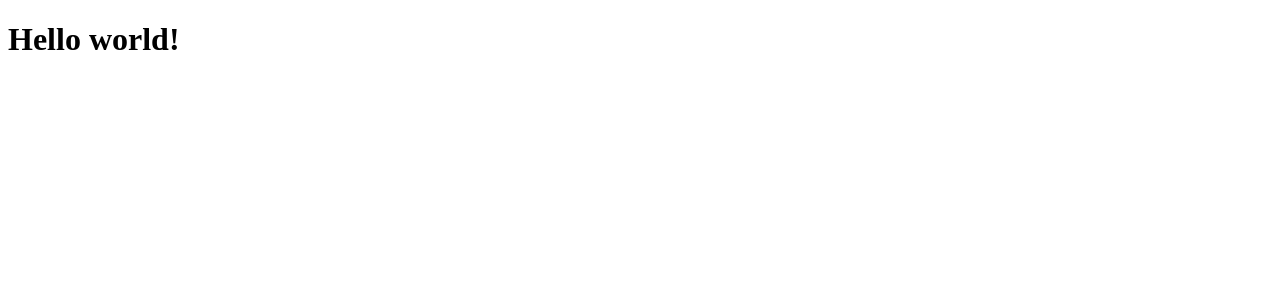
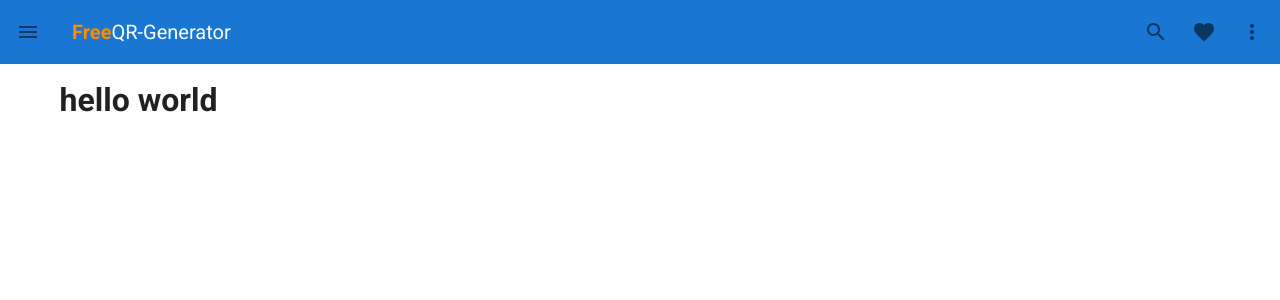
Before and after one commit to mdp-berbagi/qr-generator, a Nuxt app: page / in a window 1280 px wide. Shown: the top 300 px of the page. Built offline with nearby package versions, Linux system fonts and the light colour scheme.

Commit message:
init first UI with vuetify

```diff
--- /dev/null
+++ b/nuxt.config.js
@@ -0,0 +1,24 @@
+import colors from "vuetify/es5/util/colors";
+
+export default {
+  buildModules: [
+    // Simple usage
+    "@nuxtjs/vuetify",
+  ],
+  vuetify: {
+    theme: {
+      dark: false,
+      themes: {
+        dark: {
+          primary: colors.blue.darken2,
+          accent: colors.grey.darken3,
+          secondary: colors.amber.darken3,
+          info: colors.teal.lighten1,
+          warning: colors.amber.base,
+          error: colors.deepOrange.accent4,
+          success: colors.green.accent3,
+        },
+      },
+    },
+  },
+};
--- a/package.json
+++ b/package.json
@@ -3,9 +3,12 @@
   "dependencies": {
     "axios": "^0.21",
     "express": "^4.17.1",
-    "nuxt": "^2.15.8"
+    "nuxt": "^2.15.8",
+    "sass": "^1.43.2",
+    "webpack": "^4.46.0"
   },
   "devDependencies": {
+    "@nuxtjs/vuetify": "^1.12.1",
     "eslint": "^7.32.0"
   },
   "scripts": {
--- a/pages/index.vue
+++ b/pages/index.vue
@@ -1,3 +1,45 @@
 <template>
-  <h1>Hello world!</h1>
+  <v-app>
+    <v-app-bar app color="primary" elevate-on-scroll>
+      <v-app-bar-nav-icon></v-app-bar-nav-icon>
+
+      <v-toolbar-title
+        ><span class="font-weight-bold warning--text">Free</span>
+        <span class="white--text">QR-Generator</span>
+      </v-toolbar-title>
+
+      <v-spacer></v-spacer>
+
+      <v-btn icon>
+        <v-icon>mdi-magnify</v-icon>
+      </v-btn>
+
+      <v-btn icon>
+        <v-icon>mdi-heart</v-icon>
+      </v-btn>
+
+      <v-btn icon>
+        <v-icon>mdi-dots-vertical</v-icon>
+      </v-btn>
+    </v-app-bar>
+    <v-main>
+      <v-container>
+        <v-sheet class="overflow-y-auto">
+          <h1>hello world</h1>
+        </v-sheet>
+      </v-container>
+    </v-main>
+  </v-app>
 </template>
+
+<script>
+export default {
+  data: () => ({
+    drawer: null,
+  }),
+
+  props: {
+    source: String,
+  },
+};
+</script>
--- /dev/null
+++ b/plugins/vuetify.js
@@ -0,0 +1,8 @@
+import Vue from "vue";
+import Vuetify from "vuetify/lib";
+
+Vue.use(Vuetify);
+
+export default new Vuetify({
+  theme: { dark: true },
+});
```
Also changed, not shown: 2 other files (tests, documents, lock files or other folders).
